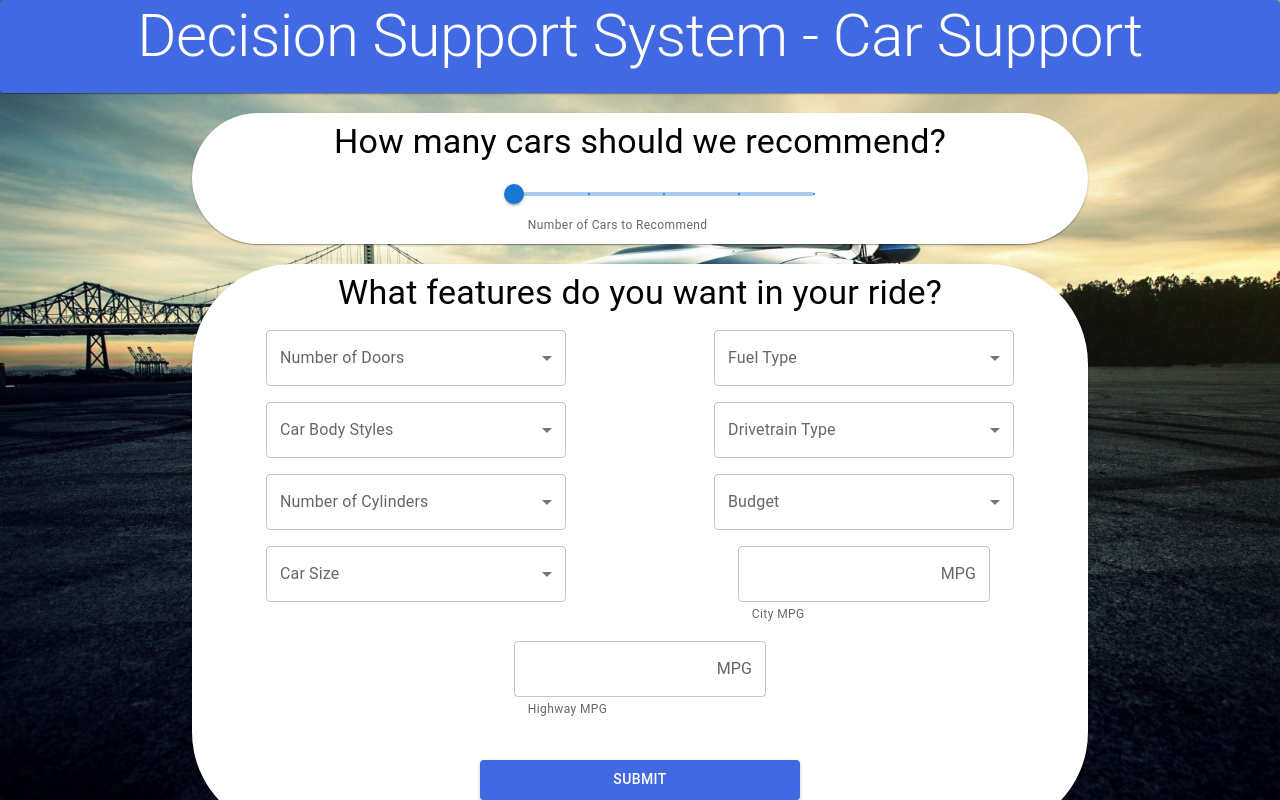
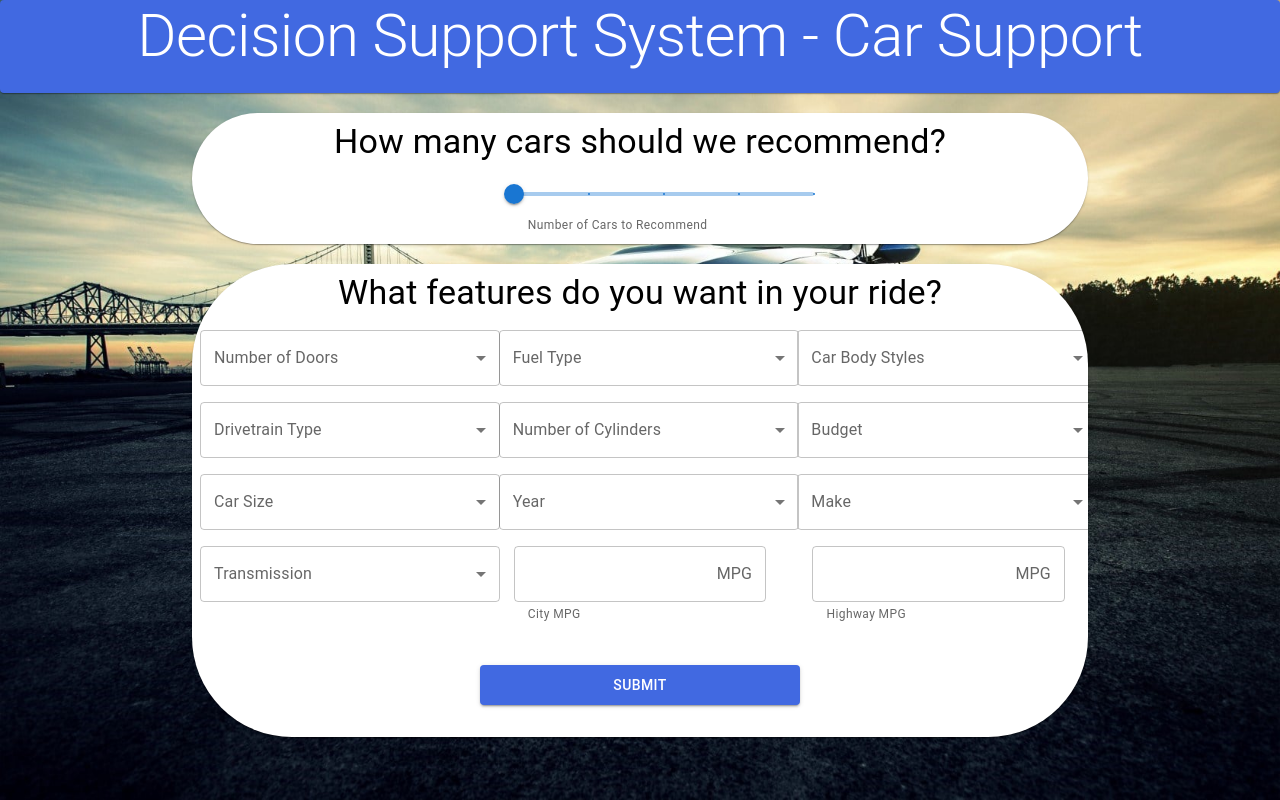
Before and after one commit to SaifA21/Used-Car-Decision-Support-System, a React (Create React App) app in the folder car-dss/: page / in a window 1280 px wide. Built offline with nearby package versions, Linux system fonts and the light colour scheme; the HTML template or start-up script is replaced by a standard one.

Commit message:
connected test API to button and updated front-end

```diff
--- a/car-dss/src/Components/InputForm/Input.js
+++ b/car-dss/src/Components/InputForm/Input.js
@@ -16,6 +16,9 @@ function Input() {
   const [selectedCylinders, setselectedCylinders] = React.useState([])
   const [selectedBudget, setselectedBudget] = React.useState([])
   const [selectedCarsize, setselectedCarsize] = React.useState([])
+  const [selectedMake, setselectedMake] = React.useState([])
+  const [selectedYear, setselectedYear] = React.useState([])
+  const [selectedTrans, setselectedTrans] = React.useState([])
   const [cityMpg, setCityMpg] = React.useState()
   const [hwyMpg, setHwyMpg] = React.useState()
 
@@ -24,8 +27,25 @@ function Input() {
   const bodyStyles = ["convertible", "hatchback", "sedan", "wagon"]
   const drivetrain = ["fwd", "rwd", "4wd"]
   const cylinders = ["two", "three", "four", "five", "six", "eight"]
-  const budgets = ["5000-10000", "10000-15000", "15000-20000", "20000-25000", "25000-30000", "30000+"]
+  const budgets = ["$5000-$10000", "$10000-$15000", "$15000-$20000", "$20000-$25000", "$25000-$30000", "$30000+"]
   const sizes = ["Smaller", "Medium", "Larger"]
+  const make = [
+    "Acura", "Alfa Romeo", "Aston Martin", "Audi", "Bentley", "BMW", "Bugatti",
+    "Buick", "Cadillac", "Chevrolet", "Chrysler", "Dodge", "Ferrari", "FIAT",
+    "Ford", "Genesis", "GMC", "Honda", "HUMMER", "Hyundai", "Infiniti", "Kia",
+    "Lamborghini", "Land Rover", "Lexus", "Lincoln", "Lotus", "Maserati",
+    "Maybach", "Mazda", "McLaren", "Mercedes-Benz", "Mitsubishi", "Nissan",
+    "Oldsmobile", "Plymouth", "Pontiac", "Porsche", "Rolls-Royce", "Saab",
+    "Scion", "Spyker", "Subaru", "Suzuki", "Tesla", "Toyota", "Volkswagen", "Volvo"
+];
+    const year = [
+  "1990", "1991", "1992", "1993", "1994", "1995", "1996", "1997", "1998", "1999",
+  "2000", "2001", "2002", "2003", "2004", "2005", "2006", "2007", "2008", "2009",
+  "2010", "2011", "2012", "2013", "2014", "2015", "2016", "2017"
+];
+    const trans = ["Automatic", "Manual"]
+
+
 
   const callApiTest = async () => {
 
@@ -71,53 +91,68 @@ function Input() {
                 What features do you want in your ride?
               </Typography>
             <Grid container direction="row" justifyContent="center">
-            <Grid item xs={6}>
+            <Grid item xs={4}>
               <div>
               <Multiselect label="Number of Doors" options={doors} handle={setSelectedDoors} selected={selectedDoors}></Multiselect>
               </div>
               </Grid>
-              <Grid item xs={6}>
+              <Grid item xs={4}>
               <div>
               <Multiselect label="Fuel Type" options={fuels} handle={setselectedFuel} selected={selectedFuel}></Multiselect>
               </div>
               </Grid>
-              <Grid item xs={6}>
+              <Grid item xs={4}>
               <div>
               <Multiselect label="Car Body Styles" options={bodyStyles} handle={setselectedBody} selected={selectedBody}></Multiselect>
               </div>
               </Grid>
-              <Grid item xs={6}>
+              <Grid item xs={4}>
               <div>
               <Multiselect label="Drivetrain Type" options={drivetrain} handle={setselectedDrivetrain} selected={selectedDrivetrain}></Multiselect>
               </div>
               </Grid>
-              <Grid item xs={6}>
+              <Grid item xs={4}>
               <div>
               <Multiselect label="Number of Cylinders" options={cylinders}handle={setselectedCylinders} selected={selectedCylinders}></Multiselect>
               </div>
               </Grid>
-              <Grid item xs={6}>
+              <Grid item xs={4}>
               <div>
               <Multiselect label="Budget" options={budgets} handle={setselectedBudget} selected={selectedBudget}></Multiselect>
               </div>
               </Grid>
-              <Grid item xs={6}>
+              <Grid item xs={4}>
               <div>
               <Multiselect label="Car Size" options={sizes} handle={setselectedCarsize} selected={selectedCarsize}></Multiselect>
               </div>
               </Grid>
-              <Grid item xs={6}>
+              <Grid item xs={4}>
+              <div>
+              <Multiselect label="Year" options={year} handle={setselectedYear} selected={selectedYear}></Multiselect>
+              </div>
+              </Grid>
+              <Grid item xs={4}>
+              <div>
+              <Multiselect label="Make" options={make} handle={setselectedMake} selected={selectedMake}></Multiselect>
+              </div>
+              </Grid>
+              <Grid item xs={4}>
+              <div>
+              <Multiselect label="Transmission" options={trans} handle={setselectedTrans} selected={selectedTrans}></Multiselect>
+              </div>
+              </Grid>
+              <Grid item xs={4}>
               <div>
               <IntegerInput label="City MPG" handle={setCityMpg} selected={cityMpg}></IntegerInput>
               </div>
               </Grid>
-              <Grid item xs={6}>
+              <Grid item xs={4}>
               <div>
               <IntegerInput label="Highway MPG" handle={setHwyMpg} selected={hwyMpg}></IntegerInput>
               </div>
               </Grid>
             </Grid>
-            <Button variant='contained' style={{backgroundColor: '#4169e1', color: 'white', width: '40vh', height: '5vh', marginBlock: '4vh'}}>Submit</Button>
+            <Button variant='contained' onClick={() => {callApiTest()}} style={{backgroundColor: '#4169e1', color: 'white', width: '40vh', height: '5vh', marginBlock: '4vh'}}>Submit</Button>
 
             </Card>
             </div>
```
